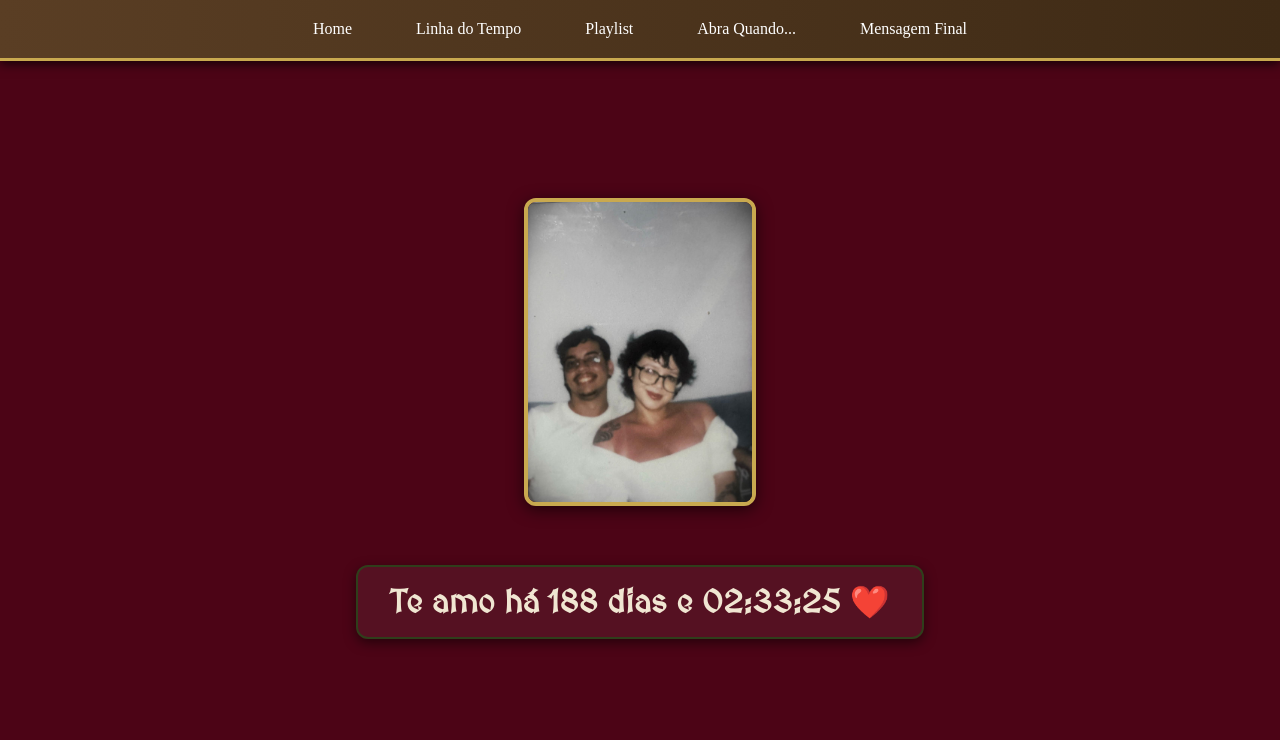
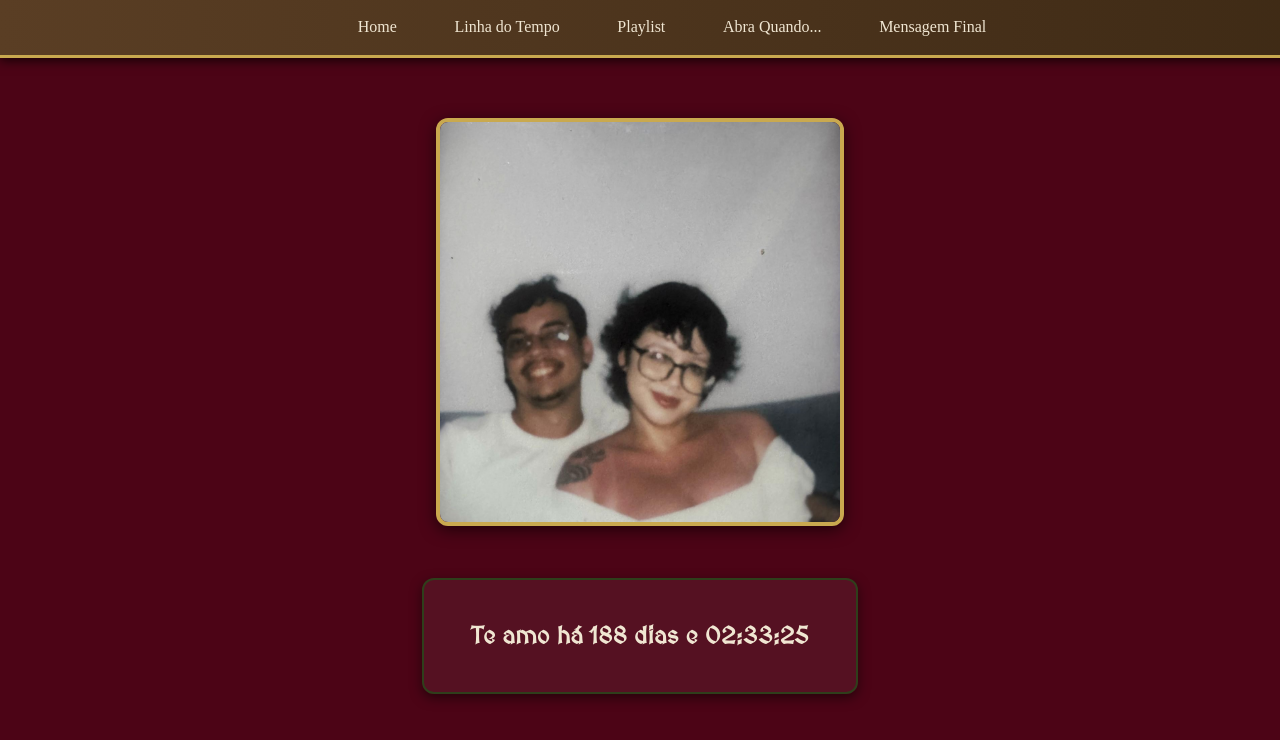
Before and after one commit to juliapinheiro42/Gift, a Next.js app: page / in a window 1280 px wide. Shown: the top 740 px of the page. Built offline with nearby package versions, Linux system fonts and the light colour scheme.

Commit message:
Presente de dia dos namorados️

```diff
--- a/src/app/Components/MenuComponent.tsx
+++ b/src/app/Components/MenuComponent.tsx
@@ -1,5 +1,5 @@
 'use client';
-import { useState } from 'react';
+import { useState, useEffect } from 'react';
 import styled from 'styled-components';
 import Link from 'next/link';
 import { Menu as MenuIcon, X as CloseIcon } from 'lucide-react';
@@ -7,20 +7,18 @@
 const Menu = styled.nav`
   position: fixed;
   top: 0;
-  left: 0;
-  right: 0;
+  width: 100%;
   background: linear-gradient(90deg, #5a3e24, #3e2a15);
   border-bottom: 3px solid var(--color-accent);
   padding: 0.75rem 2rem;
   font-family: 'Cormorant Garamond', serif;
   z-index: 1000;
   box-shadow: 0 3px 10px rgba(0, 0, 0, 0.7);
-  display: flex;
-  justify-content: center;
 `;
 
 const DesktopMenu = styled.div`
   display: flex;
+  justify-content: center;
   gap: 2rem;
 
   @media (max-width: 768px) {
@@ -32,56 +30,69 @@
   display: none;
   background: none;
   border: none;
-  color: white;
+  color: var(--color-text);
+  font-size: 2rem;
   cursor: pointer;
-  position: absolute;
-  right: 1.5rem;
-  top: 50%;
-  transform: translateY(-50%);
 
   @media (max-width: 768px) {
     display: block;
+    position: absolute;
+    top: 0.75rem;
+    right: 1.5rem;
   }
 `;
 
-const MobileMenu = styled.div<{ open: boolean }>`
-  display: ${({ open }) => (open ? 'flex' : 'none')};
-  flex-direction: column;
-  position: absolute;
-  top: 100%;
-  left: 0;
-  right: 0;
-  background: linear-gradient(90deg, #5a3e24, #3e2a15);
-  padding: 1rem 2rem;
-  gap: 1rem;
-  border-top: 1px solid var(--color-accent);
-  box-shadow: 0 5px 10px rgba(0, 0, 0, 0.3);
+const MobileMenu = styled.div<{ $open: boolean }>`
+  display: none;
 
-  @media (min-width: 769px) {
-    display: none;
+  @media (max-width: 768px) {
+    display: ${({ $open }) => ($open ? 'flex' : 'none')};
+    flex-direction: column;
+    align-items: center;
+    gap: 1rem;
+    margin-top: 1rem;
+    padding-bottom: 1rem;
+    border-top: 1px solid var(--color-accent);
   }
 `;
 
 const MenuLink = styled(Link)`
-  color: white;
+  color: var(--color-text);
   text-decoration: none;
-  padding: 0.5rem 1rem;
-  border-radius: 4px;
-  transition: all 0.3s ease;
+  padding: 0.4rem 0.8rem;
+  border-radius: 6px;
+  transition: background-color 0.3s ease, color 0.3s ease;
 
   &:hover {
     background-color: var(--color-accent);
     color: #3e1f27;
-  }
-
-  @media (max-width: 768px) {
-    padding: 1rem;
-    text-align: center;
+    box-shadow: 0 0 8px var(--color-accent);
   }
 `;
 
 export default function TopMenu() {
   const [menuOpen, setMenuOpen] = useState(false);
+  const [isMounted, setIsMounted] = useState(false);
+
+  useEffect(() => {
+    setIsMounted(true);
+  }, []);
+
+  const toggleMenu = () => setMenuOpen((prev) => !prev);
+
+  if (!isMounted) {
+    return (
+      <Menu>
+        <DesktopMenu>
+          <a href="/">Home</a>
+          <a href="/timeline">Linha do Tempo</a>
+          <a href="/playlist">Playlist</a>
+          <a href="/abraquando">Abra Quando...</a>
+          <a href="/mensagem">Mensagem Final</a>
+        </DesktopMenu>
+      </Menu>
+    );
+  }
 
   return (
     <Menu>
@@ -94,13 +105,14 @@
       </DesktopMenu>
 
       <MobileMenuButton
-        onClick={() => setMenuOpen(!menuOpen)}
+        onClick={toggleMenu}
         aria-label={menuOpen ? "Fechar menu" : "Abrir menu"}
+        aria-expanded={menuOpen}
       >
-        {menuOpen ? <CloseIcon size={24} /> : <MenuIcon size={24} />}
+        {menuOpen ? <CloseIcon size={28} /> : <MenuIcon size={28} />}
       </MobileMenuButton>
 
-      <MobileMenu open={menuOpen}>
+      <MobileMenu $open={menuOpen}>
         <MenuLink href="/" onClick={() => setMenuOpen(false)}>Home</MenuLink>
         <MenuLink href="/timeline" onClick={() => setMenuOpen(false)}>Linha do Tempo</MenuLink>
         <MenuLink href="/playlist" onClick={() => setMenuOpen(false)}>Playlist</MenuLink>
--- a/src/app/page.tsx
+++ b/src/app/page.tsx
@@ -1,5 +1,5 @@
 'use client';
-import { useEffect, useState } from 'react';
+import { useEffect, useState, useMemo } from 'react';
 import styled, { keyframes } from 'styled-components';
 
 const Container = styled.div`
@@ -12,36 +12,41 @@
   justify-content: center;
   font-family: var(--font-medieval), serif;
   text-align: center;
-  padding: 2rem;
+  padding: 1rem;
+`;
+
+const ContentWrapper = styled.div`
+  width: 100%;
+  max-width: 400px;
+  display: flex;
+  flex-direction: column;
+  align-items: center;
 `;
 
 const Photo = styled.img`
-  width: auto;
-  max-width: 90%;
-  max-height: 300px;
+  width: 100%;
+  height: auto;
+  aspect-ratio: 1;
   border: 4px solid var(--color-accent);
   border-radius: 12px;
   margin-bottom: 2rem;
   box-shadow: 0 4px 16px rgba(0, 0, 0, 0.6);
   object-fit: cover;
-
-  @media (max-width: 480px) {
-    max-height: 220px;
-  }
+  background: rgba(0, 0, 0, 0.1); /* Placeholder color */
 `;
 
 const Timer = styled.h2`
-  font-size: 2rem;
+  font-size: 1.5rem;
   background: rgba(255, 255, 255, 0.05);
-  padding: 1rem 2rem;
+  padding: 1rem;
   border-radius: 12px;
   border: 2px solid var(--color-secondary);
   box-shadow: 0 4px 12px rgba(0, 0, 0, 0.5);
-
-  @media (max-width: 480px) {
-    font-size: 1.5rem;
-    padding: 0.75rem 1.5rem;
-  }
+  width: 100%;
+  min-height: 80px; /* Altura fixa para evitar layout shift */
+  display: flex;
+  align-items: center;
+  justify-content: center;
 `;
 
 const spin = keyframes`
@@ -56,50 +61,57 @@
   width: 60px;
   height: 60px;
   animation: ${spin} 1s linear infinite;
+  margin-bottom: 2rem;
 `;
 
 export default function Home() {
-  const [time, setTime] = useState('');
+  const [time, setTime] = useState('Carregando...');
   const [imageLoaded, setImageLoaded] = useState(false);
+  const startDate = useMemo(() => new Date('2024-12-06T00:00:00'), []);
+
+  // Otimização: Pré-carrega a imagem imediatamente
+  useEffect(() => {
+    const img = new Image();
+    img.src = "/Us.jpeg";
+    img.onload = () => setImageLoaded(true);
+  }, []);
 
   useEffect(() => {
-    const startDate = new Date('2024-12-06T00:00:00');
-
     const updateTimer = () => {
       const now = new Date();
       const diff = now.getTime() - startDate.getTime();
-
       const days = Math.floor(diff / (1000 * 60 * 60 * 24));
       const hours = String(now.getHours()).padStart(2, '0');
       const minutes = String(now.getMinutes()).padStart(2, '0');
       const seconds = String(now.getSeconds()).padStart(2, '0');
-
       setTime(`${days} dias e ${hours}:${minutes}:${seconds}`);
     };
 
     updateTimer();
     const interval = setInterval(updateTimer, 1000);
     return () => clearInterval(interval);
-  }, []);
+  }, [startDate]);
 
   return (
     <Container>
+      <ContentWrapper>
         {!imageLoaded ? (
+          <>
             <Spinner />
+            <Timer>{time}</Timer>
+          </>
         ) : (
           <>
-          <Photo src="/Us.jpeg" alt="Foto do casal" />
-          <Timer>Te amo há {time} ❤️</Timer>
+            <Photo
+              src="/Us.jpeg"
+              alt="Foto do casal"
+              loading="eager"
+              decoding="sync"
+            />
+            <Timer> Te amo há {time}</Timer>
           </>
         )}
-
-      {/* pré-carregando imagem */}
-      <img
-        src="/Us.jpeg"
-        alt=""
-        style={{ display: 'none' }}
-        onLoad={() => setImageLoaded(true)}
-      />
+      </ContentWrapper>
     </Container>
   );
 }
```
Lines whose indentation alone changed are shown as unchanged.
